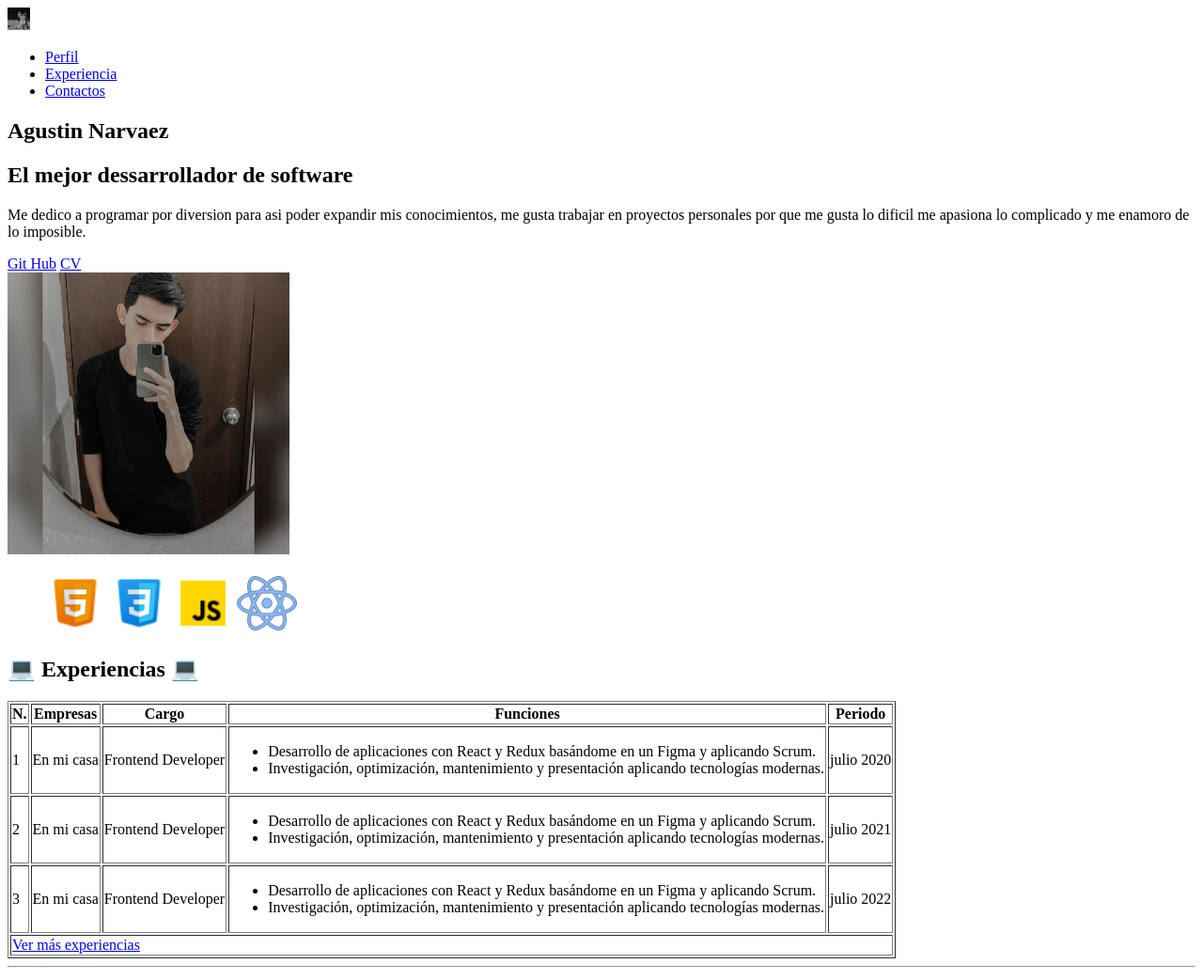
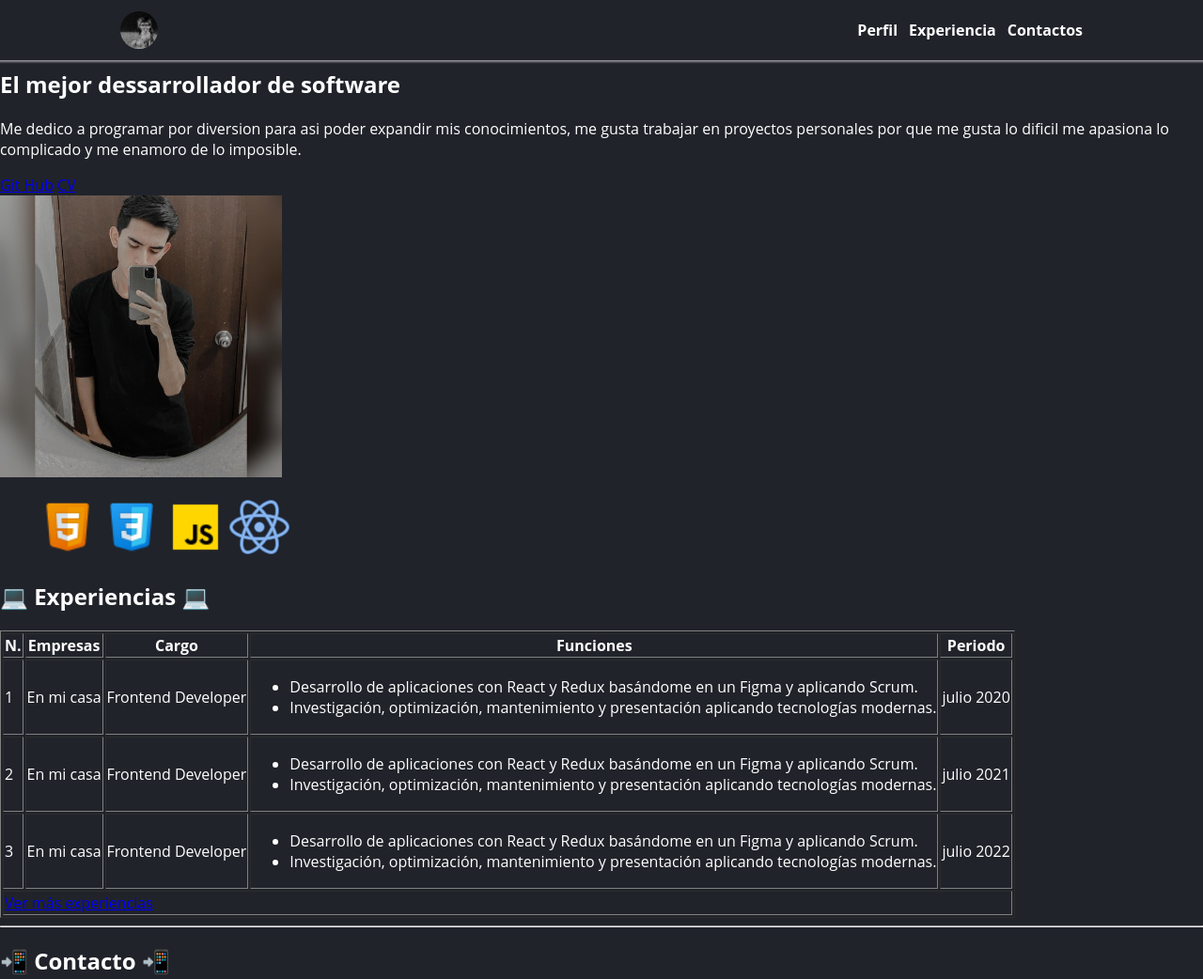
Before and after one commit to Narvaez2001/Portafolio, a plain HTML site: page index.html in a window 1280 px wide. Shown: the top 1042 px of the page at 94% size. Drawn offline with Linux system fonts and the light colour scheme.

Commit message:
css nuevo

```diff
--- /dev/null
+++ b/css/index.css
@@ -0,0 +1,12 @@
+@import './modules/variables.css';
+@import './modules/header.css';
+@import './modules/nav.css';
+@import'./modules/layout.css';
+@import'./modules/list.css';
+@import'./modules/utils.css';
+.body {
+    background-color: var(--primary-theme-color);
+    color: var(--primary-text-color);
+    font-family: var(--primary-font-family);
+    margin: 0;
+}
--- /dev/null
+++ b/css/modules/header.css
@@ -0,0 +1,8 @@
+.header{
+    position: fixed;
+    top: 0;
+    left: 0;
+    width: 100%;
+    background-color: var(--primary-theme-color);
+    box-shadow: 0 0 0.125rem 0.125rem var(--primary-shadow-color);
+}
--- /dev/null
+++ b/css/modules/layout.css
@@ -0,0 +1,14 @@
+.container{
+    max-width: var(--max-width-container);
+    margin: 0 auto;
+    padding-left: var(--padding-container);
+    padding-right: var(--padding-container);
+}
+.f-elements{
+    display: flex;
+    gap: 1rem;
+}
+.f-elements--header{
+    align-items: center;
+    justify-content: space-between;
+}
--- /dev/null
+++ b/css/modules/list.css
@@ -0,0 +1,29 @@
+.list{
+    list-style: none;
+    margin: 0;
+    padding: 0;
+}
+.list__link{
+    position: relative;
+    color: var(--primary-text-color);
+    text-decoration: none;
+    font-weight: 700;
+    transition: color 0.25s;
+
+}
+.list__link:hover{
+    color:var(--primary-highlight-color)
+}
+.list__link::before{
+    content: '';
+    position: absolute;
+    bottom: -0.125rem;
+    left: 0;
+    width:0;
+    height: 0.0625rem;
+    background-color: var(--secondary-highlight-color);
+    transition: width 0.25s;
+}
+.list__link:hover::before{
+    width: 100%;
+}
--- /dev/null
+++ b/css/modules/nav.css
@@ -0,0 +1,11 @@
+.nav{
+    padding-top: 0.75rem;
+    padding-bottom: 0.75rem;
+
+}
+.nav__logo{
+    display: flex;
+    width: 40px;
+    height: 40px;
+    border-radius: 50%;
+}
--- /dev/null
+++ b/css/modules/utils.css
@@ -0,0 +1,3 @@
+.gap-sm{
+    gap: calc(var(--padding-section) * 0.5)
+}
--- /dev/null
+++ b/css/modules/variables.css
@@ -0,0 +1,21 @@
+:root {
+    scroll-behavior: smooth;
+    --primary-theme-color: #20232a;
+    --secondary-theme-color: #282c34;
+    --primary-text-color: #fff;
+    --secondary-text-color: #888;
+    --reverse-primary-text-color: #000;
+    --primary-shadow-color: #ffffff80;
+    --secondary-shadow-color: #ffffff40;
+    --reverse-primary-shadow-color: #00000080;
+    --reverse-secondary-shadow-color: #00000040;
+    --primary-highlight-color: #61dafb;
+    --secondary-highlight-color: gold;
+    --primary-button-color: #61dafb;
+    --secondary-button-color: gold;
+    --primary-font-family: 'Open Sans', sans-serif;
+    --max-width-container: 1024px;
+    --padding-section: 1.5rem;
+    --padding-container: 1rem;
+    --primary-border-radius: 0.5rem;
+  }
--- a/index.html
+++ b/index.html
@@ -1,30 +1,35 @@
 <!DOCTYPE html>
 <html lang="es">
-    <meta charset="UTF-8"/>
+<meta charset="UTF-8" />
 <meta http-equiv="X-UA-Compatible" content="IE=edge">
 <meta name="viewport" content="width=device-width, initial-scale=1.0">
 <title>Agsutin Narvavez</title>
 <link rel="shortcut icon" href="./assets/img/pc.svg" type="img/x-icon">
+<link rel="stylesheet" href="./css/index.css">
 
-    <body>
+<body class="body">
+  <header class="header">
 
-             <nav>
+    <nav class="nav">
+      <div class="container f-elements f-elements--header">
+
         <a href="#hero">
-
-                    <img src="./assets/img/avatar.jpg" alt="logo agustin narvaez" height="24" width="24">
+          <img src="./assets/img/avatar.jpg" alt="logo agustin narvaez" height="24" width="24" class="nav__logo">
         </a>
-                <ul>
+        <ul class="list f-elements gap-sm">
           <li>
-                        <a href="#hero">Perfil</a>
+            <a href="#hero" class="list__link">Perfil</a>
           </li>
           <li>
-                        <a href="#experiencias">Experiencia</a>
+            <a href="#experiencias" class="list__link">Experiencia</a>
           </li>
           <li>
-                        <a href="#contactos">Contactos</a>
+            <a href="#contactos" class="list__link">Contactos</a>
           </li>
         </ul>
+      </div>
     </nav>
+  </header>
   <main>
     <article id="hero">
       <div>
@@ -35,7 +40,8 @@
           <section>
             <h2>El mejor dessarrollador de software</h2>
             <p>
-                                    Me dedico a programar por diversion para asi poder expandir mis conocimientos, me gusta trabajar en proyectos personales por que me gusta lo dificil me apasiona lo complicado y me enamoro de lo imposible.
+              Me dedico a programar por diversion para asi poder expandir mis conocimientos, me gusta trabajar en
+              proyectos personales por que me gusta lo dificil me apasiona lo complicado y me enamoro de lo imposible.
             </p>
           </section>
         </div>
@@ -130,7 +136,7 @@
 
       </div>
     </section>
-                <hr/>
+    <hr />
     <section id="contactos">
       <div>
         <h2>📲 Contacto 📲</h2>
@@ -148,7 +154,7 @@
         </p>
       </div>
     </section>
-                  <hr/>
+    <hr />
   </main>
 
   <footer>
@@ -195,4 +201,5 @@
     </nav>
   </footer>
 </body>
+
 </html>
```
Lines whose indentation alone changed are shown as unchanged.
